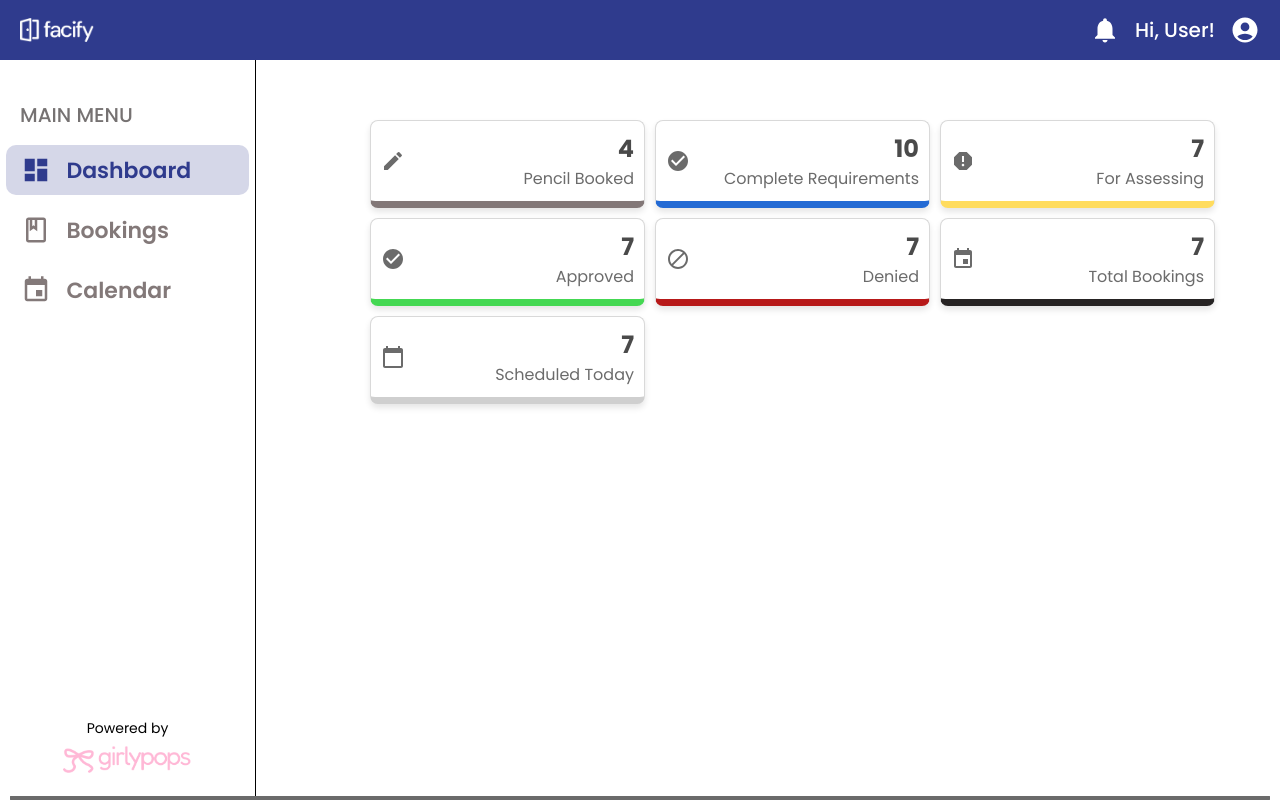
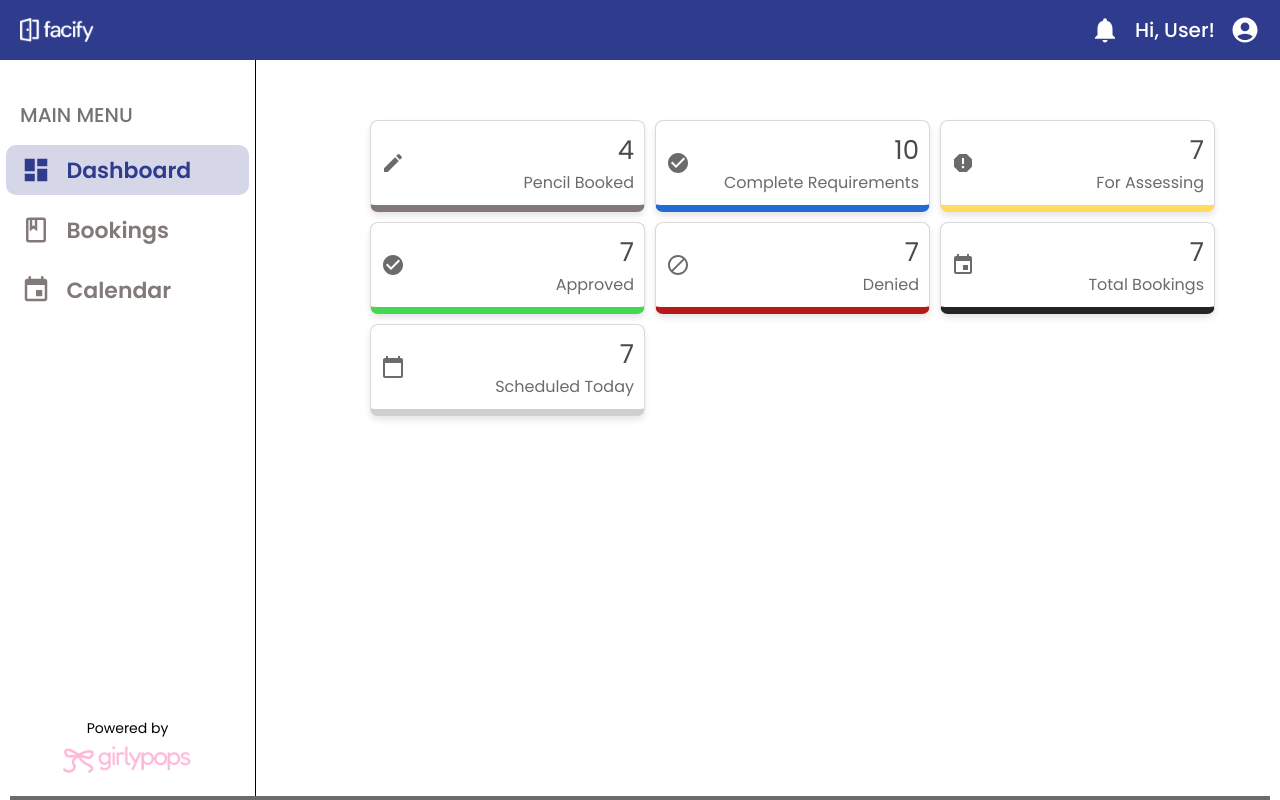
Before and after one commit to ysc4/facify-project, a React (Vite) app: page /admin-home in a window 1280 px wide. Built offline with nearby package versions, Linux system fonts and the light colour scheme.

Commit message:
Update Admin-StatusCard.css

```diff
--- a/src/components/Admin-StatusCard.css
+++ b/src/components/Admin-StatusCard.css
@@ -44,8 +44,8 @@
 }
 
 .status-card-count {
-  font-size: 24px;
-  font-weight: bold;
+  font-size: 26px;
+  font-weight: normal;
   margin: 0;
   color: #4A4A4A;
 }
```
